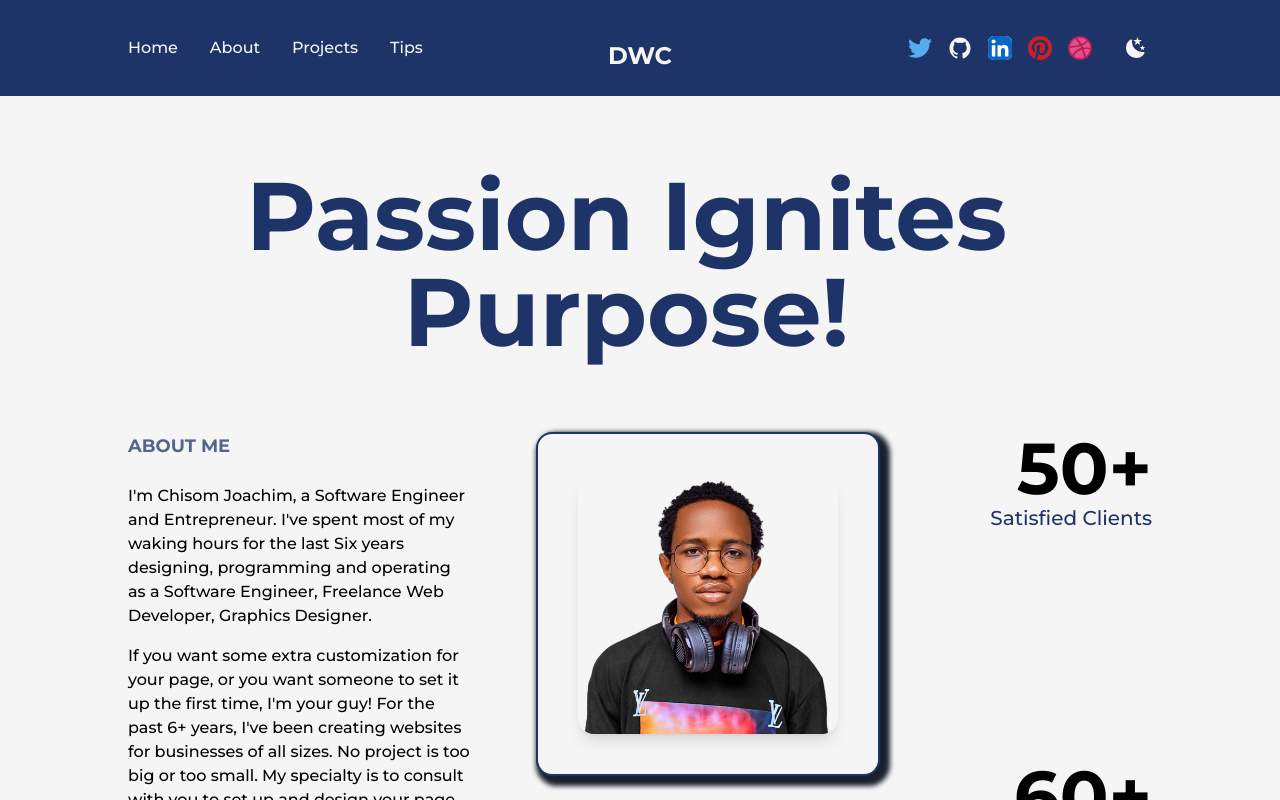
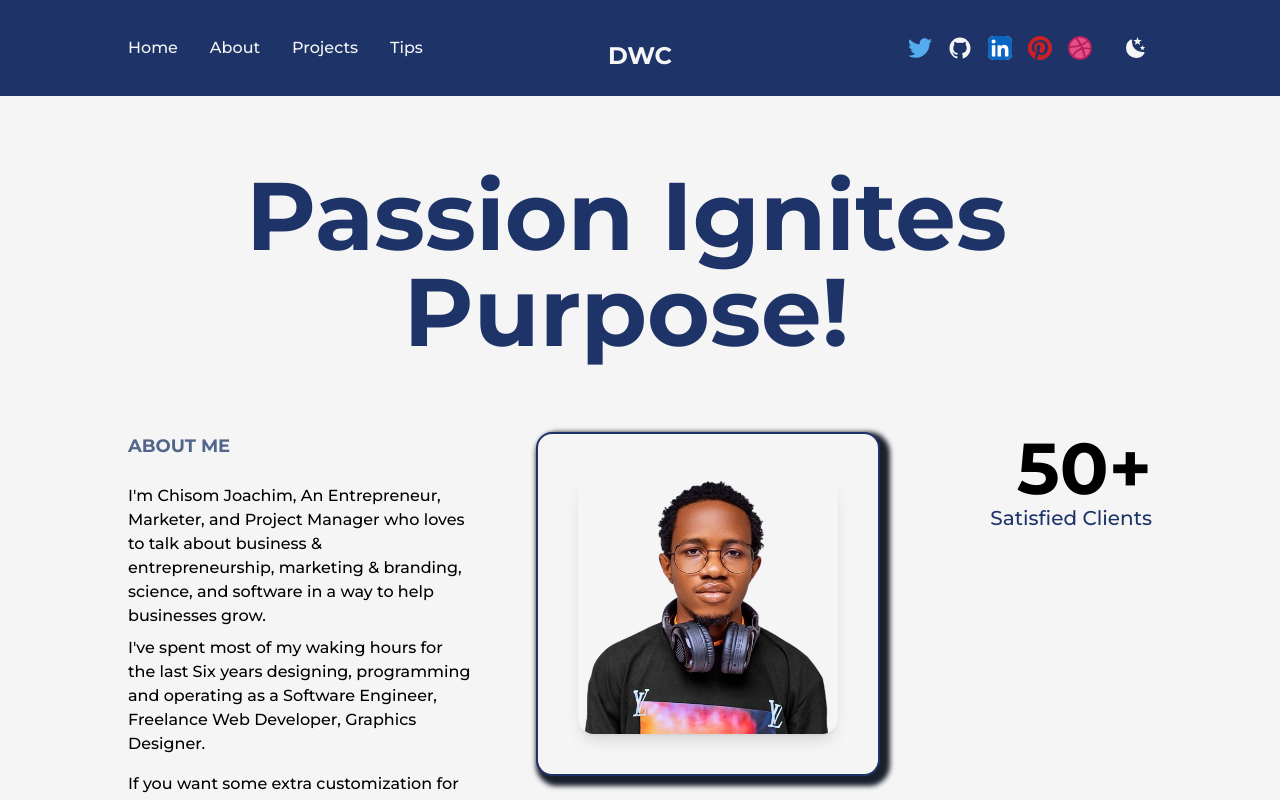
Before and after one commit to Joachimchisom1/devwithchisom, a Next.js app: page /about in a window 1280 px wide. Shown: the top 800 px of the page. Built offline with nearby package versions, Linux system fonts and the light colour scheme.

Commit message:
changed profile pic and removed the hire me button

```diff
--- a/src/pages/_app.js
+++ b/src/pages/_app.js
@@ -7,18 +7,7 @@ import Head from 'next/head'
 import { useRouter } from 'next/router'
 import Script from 'next/script';
 
- <Script
-            data-name="BMC-Widget"
-            data-cfasync="false"
-            src="https://cdnjs.buymeacoffee.com/1.0.0/widget.prod.min.js"
-            data-id="joachimchisom"
-            data-description="Support me on Buy me a coffee!"
-            data-message="Thanks for your visit, You can buy me a Cafe!"
-            data-color="#FF813F"
-            data-position="Right"
-            data-x_margin="18"
-            data-y_margin="18"
-          ></Script>
+
 
 
 
@@ -35,6 +24,18 @@ export default function App({ Component, pageProps }) {
         <Head>
           <meta name="viewport" content="width=device-width, initial-scale=1" />
           <link rel="icon" href="../../public/images/profile/wakimkings.png" />
+          <Script
+            data-name="BMC-Widget"
+            data-cfasync="false"
+            src="https://cdnjs.buymeacoffee.com/1.0.0/widget.prod.min.js"
+            data-id="joachimchisom"
+            data-description="Support me on Buy me a coffee!"
+            data-message="Thanks for your visit, You can buy me a Cafe!"
+            data-color="#FF813F"
+            data-position="Right"
+            data-x_margin="18"
+            data-y_margin="18"
+          ></Script>
         </Head>
       </>
       <main
--- a/src/pages/about.js
+++ b/src/pages/about.js
@@ -54,8 +54,12 @@ const about = () => {
                 About Me
               </h2>
               <p className="font-medium pt-2">
-                I&apos;m Chisom Joachim, a Software Engineer and Entrepreneur. I&apos;ve
-                spent most of my waking hours for the last Six years designing,
+               I&apos;m Chisom Joachim, An Entrepreneur, Marketer, and Project Manager who loves
+                to talk about business & entrepreneurship, marketing & branding,
+                science, and software in a way to help businesses grow.
+              </p>
+              <p className="font-medium pt-2">
+                I&apos;ve spent most of my waking hours for the last Six years designing,
                 programming and operating as a Software Engineer, Freelance Web
                 Developer, Graphics Designer.
               </p>
```
